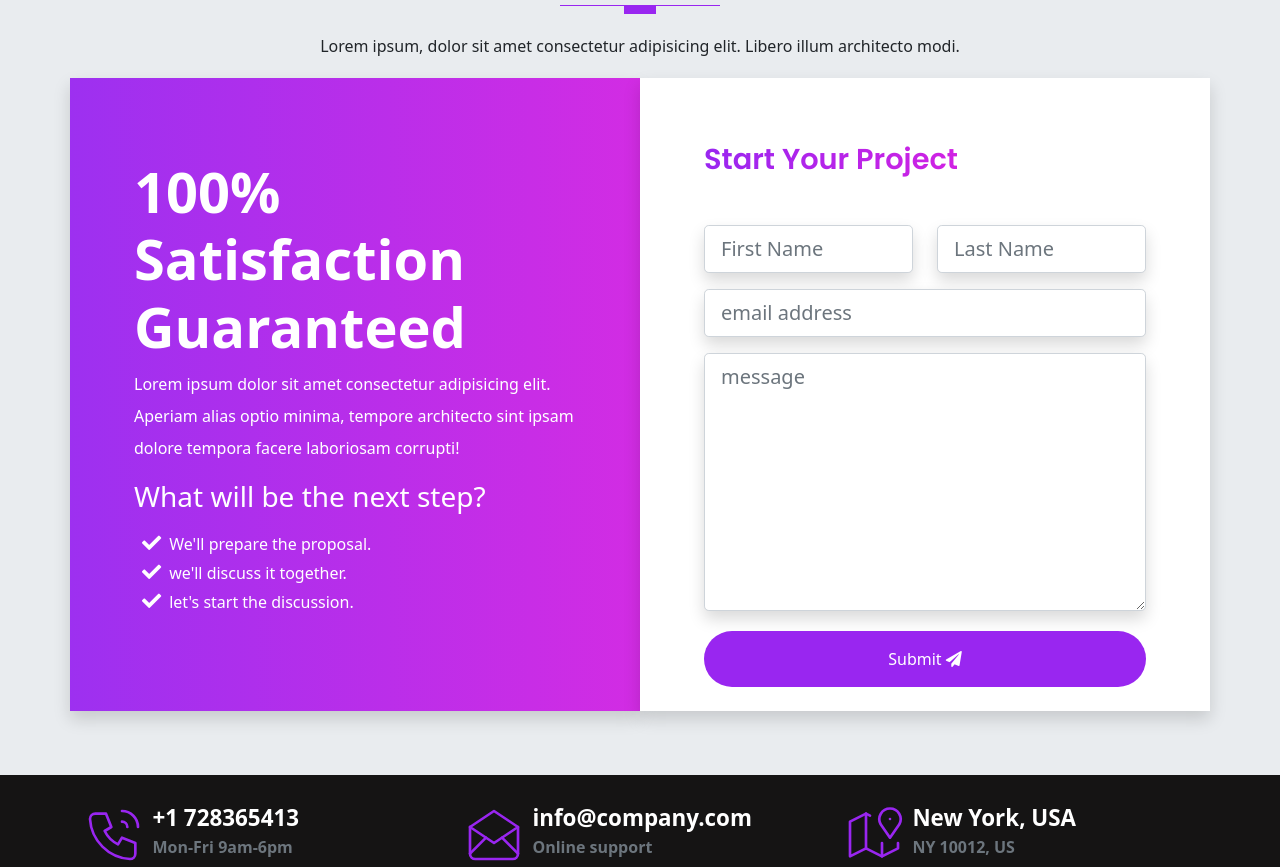
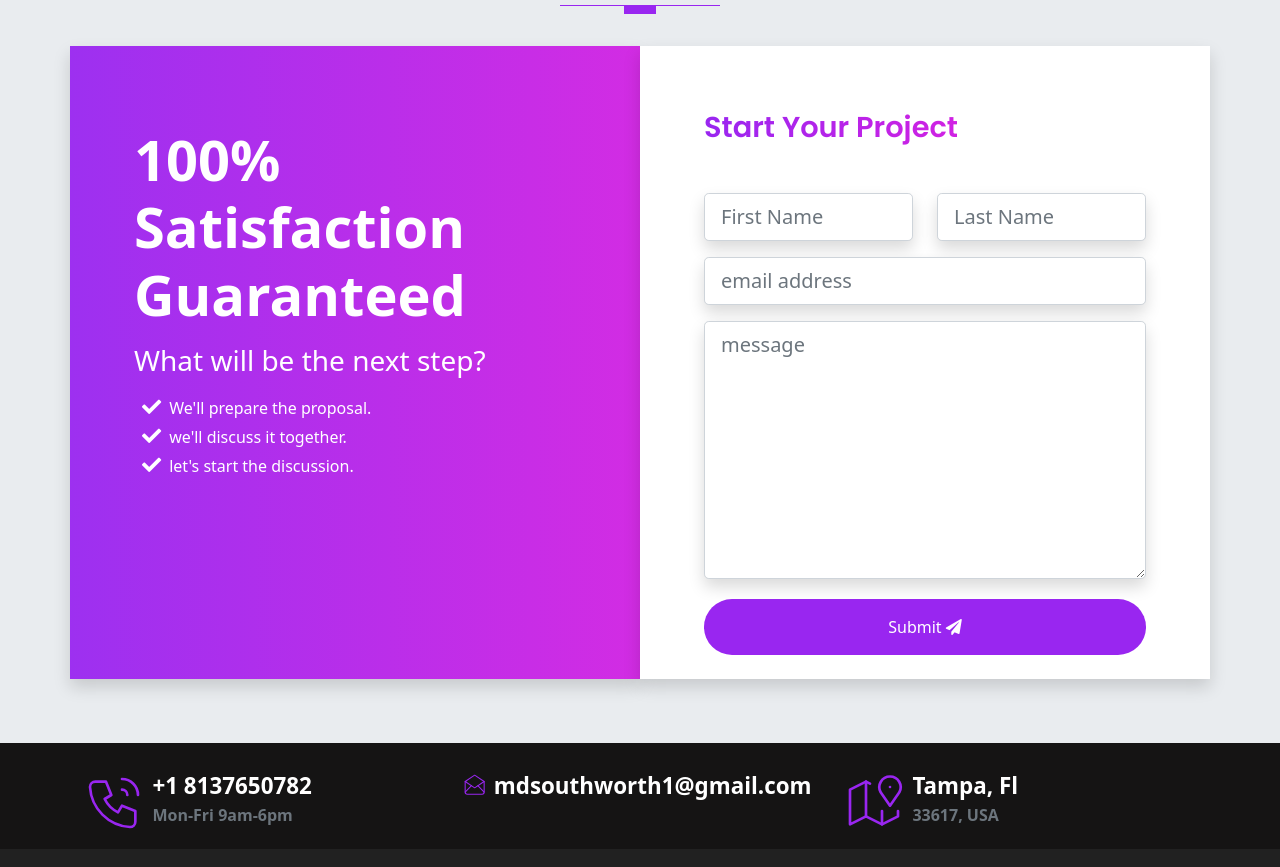
Before and after one commit to mdsouthworth1/mdsouthworth.github.io, a website: page index.html in a window 1280 px wide. Shown: the part 3182-4049 px from the top of the page. Drawn offline with nearby package versions, Linux system fonts and the light colour scheme; files that its build step writes are made by us from their sources.

Commit message:
Update index.html

```diff
--- a/index.html
+++ b/index.html
@@ -305,7 +305,6 @@ Beta Gamma Sigma Honor Society <br>
       <h1 class="display-3 fw-bold text-capitalize">Get started</h1>
       <div class="heading-line"></div>
       <p class="lh-lg">
-        Lorem ipsum, dolor sit amet consectetur adipisicing elit. Libero illum architecto modi.
       </p>
     </div>
 
@@ -315,7 +314,7 @@ Beta Gamma Sigma Honor Society <br>
         <div class="cta-info w-100">
           <h4 class="display-4 fw-bold">100% Satisfaction Guaranteed</h4>
           <p class="lh-lg">
-            Lorem ipsum dolor sit amet consectetur adipisicing elit. Aperiam alias optio minima, tempore architecto sint ipsam dolore tempora facere laboriosam corrupti!
+
           </p>
           <h3 class="display-3--brief">What will be the next step?</h3>
           <ul class="cta-info__list">
@@ -371,7 +370,7 @@ Beta Gamma Sigma Honor Society <br>
           </svg>
         </div>
         <div class="contact-box__info">
-          <a href="#" class="contact-box__info--title">+1 728365413</a>
+          <a href="#" class="contact-box__info--title">+1 8137650782</a>
           <p class="contact-box__info--subtitle">  Mon-Fri 9am-6pm</p>
         </div>
       </div>
@@ -387,8 +386,8 @@ Beta Gamma Sigma Honor Society <br>
           </svg>
         </div>
         <div class="contact-box__info">
-          <a href="#" class="contact-box__info--title">info@company.com</a>
-          <p class="contact-box__info--subtitle">Online support</p>
+          <a href="#" class="contact-box__info--title">mdsouthworth1@gmail.com</a>
+          <p class="contact-box__info--subtitle"></p>
         </div>
       </div>
       <!-- CONTENT FOR LOCATION  -->
@@ -404,8 +403,8 @@ Beta Gamma Sigma Honor Society <br>
           </svg>
         </div>
         <div class="contact-box__info">
-          <a href="#" class="contact-box__info--title">New York, USA</a>
-          <p class="contact-box__info--subtitle">NY 10012, US</p>
+          <a href="#" class="contact-box__info--title">Tampa, Fl</a>
+          <p class="contact-box__info--subtitle">33617, USA</p>
         </div>
       </div>
     </div>
@@ -416,7 +415,7 @@ Beta Gamma Sigma Honor Society <br>
     <div class="container">
       <div class="row py-4 text-center text-white">
         <div class="col-lg-5 col-md-6 mb-4 mb-md-0">
-          connect with us on social media
+          Connect with me on social media
         </div>
         <div class="col-lg-7 col-md-6">
           <a href="https://www.facebook.com/matthew.d.southworth/"><i class="fab fa-facebook"></i></a>
```
